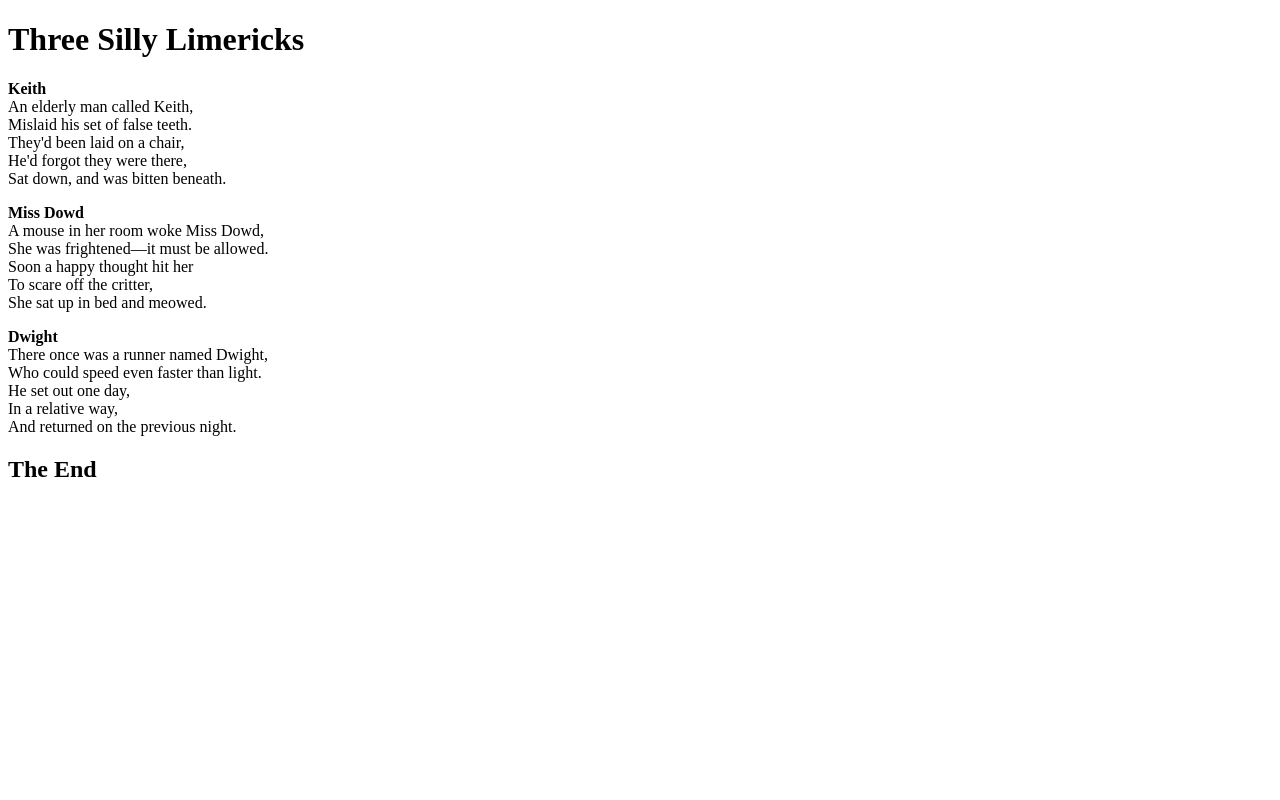
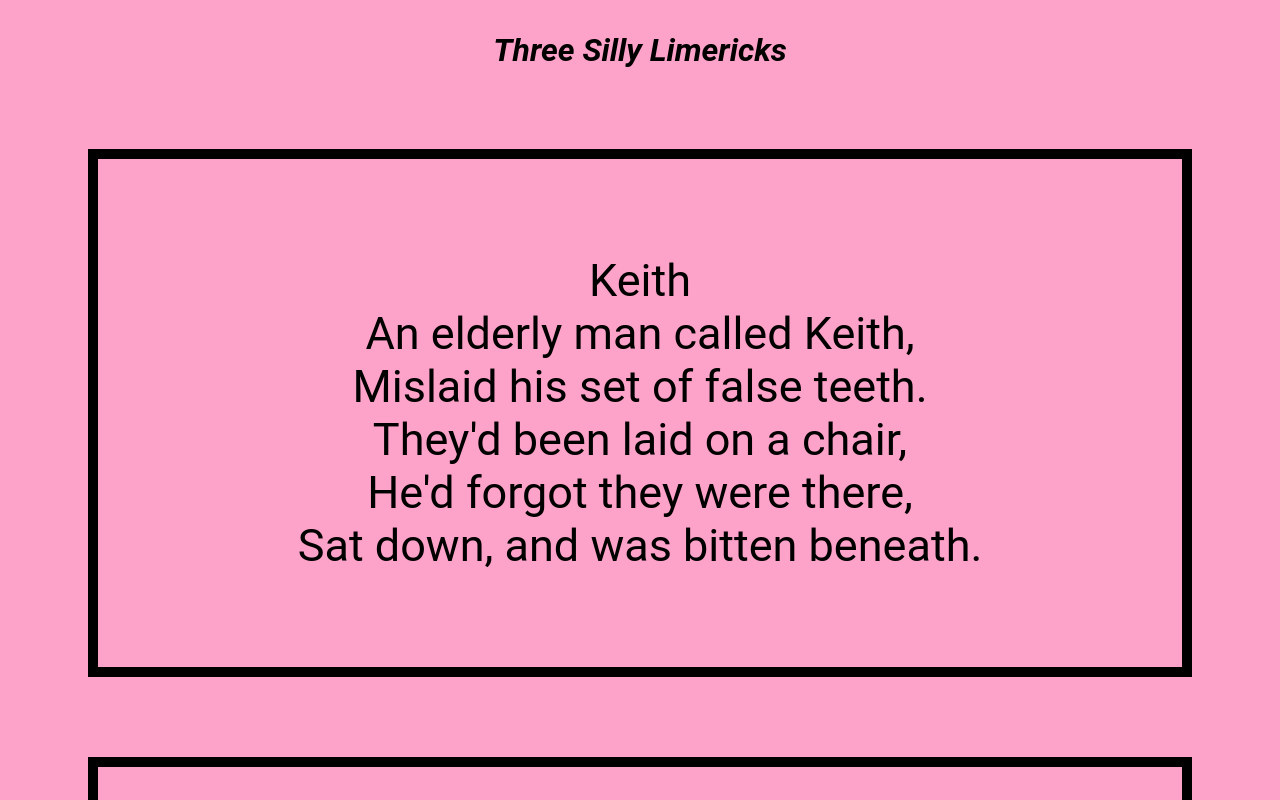
Before and after one commit to gunjanadya/net-art, a plain HTML site: page limericks/index.html in a window 1280 px wide. Shown: the top 800 px of the page. Drawn offline with Linux system fonts and the light colour scheme.

Commit message:
Update limericks

```diff
--- a/limericks/css/style.css
+++ b/limericks/css/style.css
@@ -1,22 +1,22 @@
-.body{
+body{
     background-color: #fda2c8;
     font-family: 'Roboto', sans-serif;
     text-align: center;
 }
-.h1{
+h1{
     font-style: italic;
     padding-top:10px
 }
-.p{
+p{
     font-size: 45px;
 }
-.title{
+title{
     font-weight: bold;
 }
-#thneed{
+#theend{
     color:aquamarine;
 }
-.div{
+div{
     padding: 50px;
     margin: 80px;
     border: 10px solid black;
```
